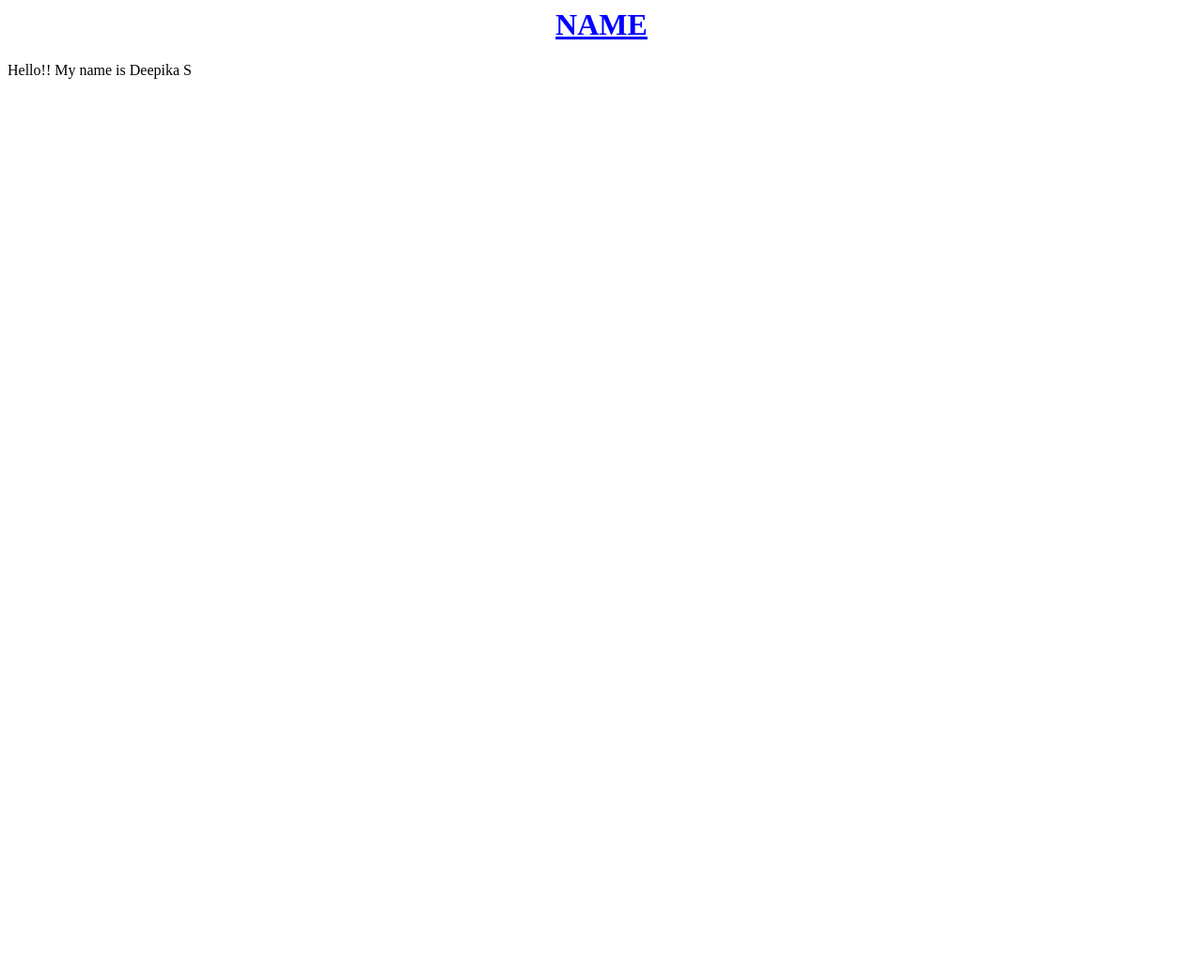
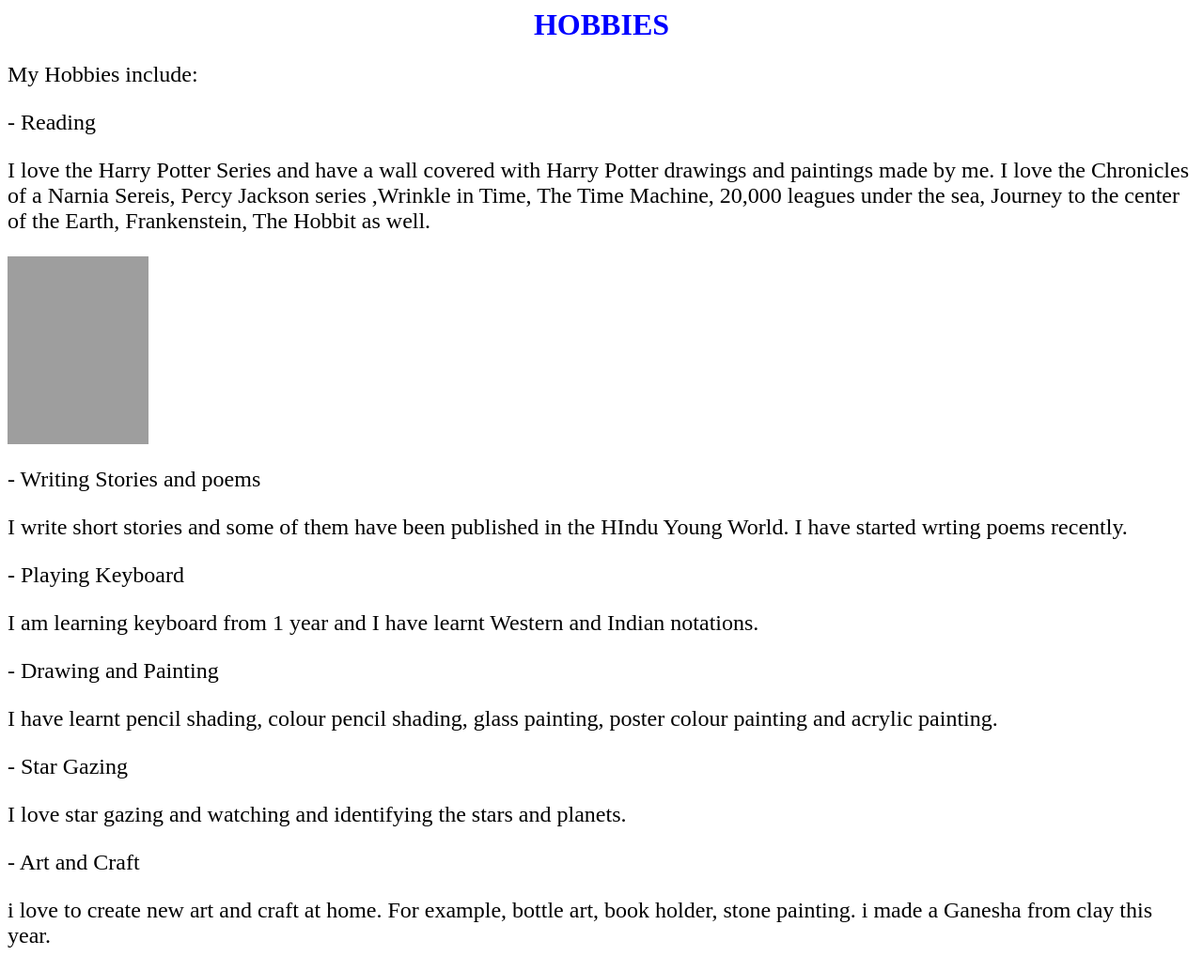
Before and after one commit to Deepika-S23307/Portfolio, a website: page index.html in a window 1280 px wide. Shown: the whole page at 94% size. Before the commit the page ends 800 px from the top, so only its background shows below. Drawn offline with Linux system fonts and the light colour scheme; grey boxes are pictures that could not be loaded.

Commit message:
1 file modified

```diff
--- a/index.html
+++ b/index.html
@@ -4,10 +4,30 @@
       h1{
         color: blue;
       }
+      img{
+        height: 200px;
+        width: 150px;
+      }
     </style>
   </head>
   <body>
-     <h1 align= "center"> <u> NAME </u> </h1>
-     <p> Hello!! My name is Deepika S</p>
+    <h1 align="center"> HOBBIES </h1>
+      <p align="left"> <font size="05">
+        My Hobbies include:</p>
+       <p> - Reading       </p>
+       <p> I love the Harry Potter Series and have a wall covered with Harry Potter drawings and paintings made by me. I love the Chronicles of a Narnia Sereis, Percy Jackson series ,Wrinkle in Time, The Time Machine, 20,000 leagues under the sea, Journey to the center of the Earth, Frankenstein, The Hobbit as well. </p>
+       <img src="https://images-na.ssl-images-amazon.com/images/I/81sgDQRRzkL.jpg">
+
+       <p> - Writing Stories and poems</p>
+       <p> I write short stories and some of them have been published in the HIndu Young World. I have started wrting poems recently.</p>
+       <p> - Playing Keyboard</p>
+       <p> I am learning keyboard from 1 year and I have learnt Western and Indian notations.</p>
+        <p>- Drawing and Painting</p>
+        <p> I have learnt pencil shading, colour pencil shading, glass painting, poster colour painting and acrylic painting.</p>
+
+       <p>- Star Gazing</p>
+       <p> I love star gazing and watching and identifying the stars and planets.
+        <p>- Art and Craft </p>
+        <p> i love to create new art and craft at home. For example, bottle art, book holder, stone painting. i made a Ganesha from clay this year.
           </body>
           </html>
```
Lines whose indentation alone changed are shown as unchanged.
